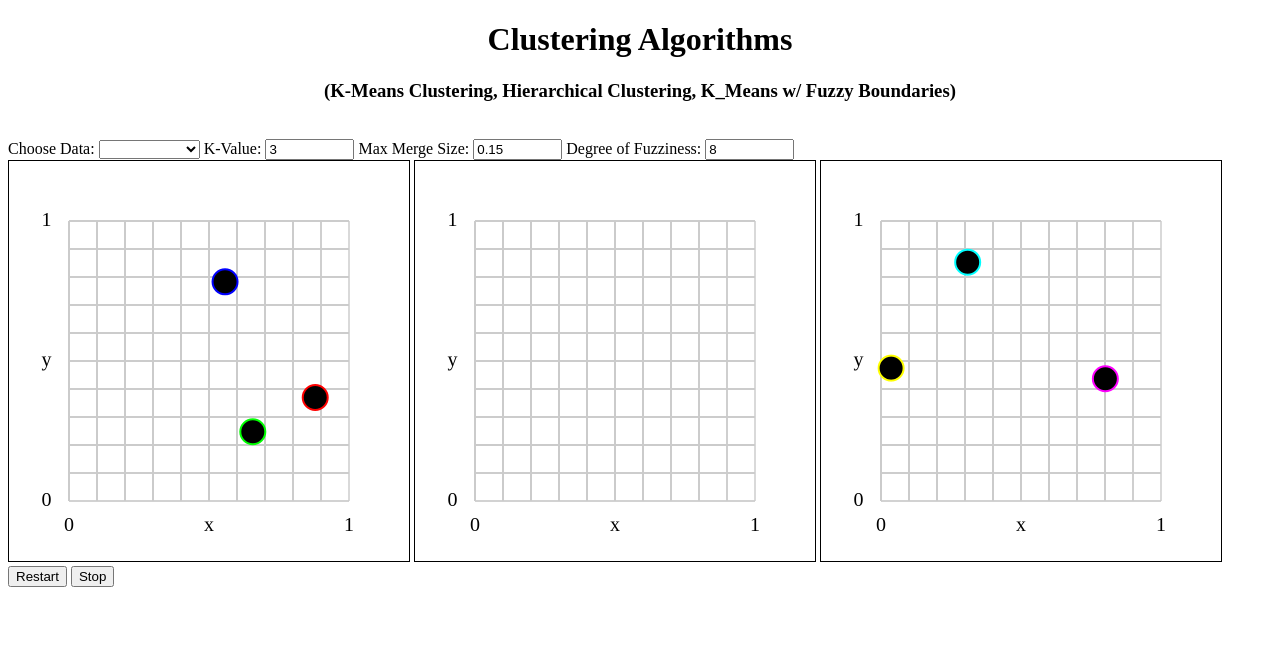
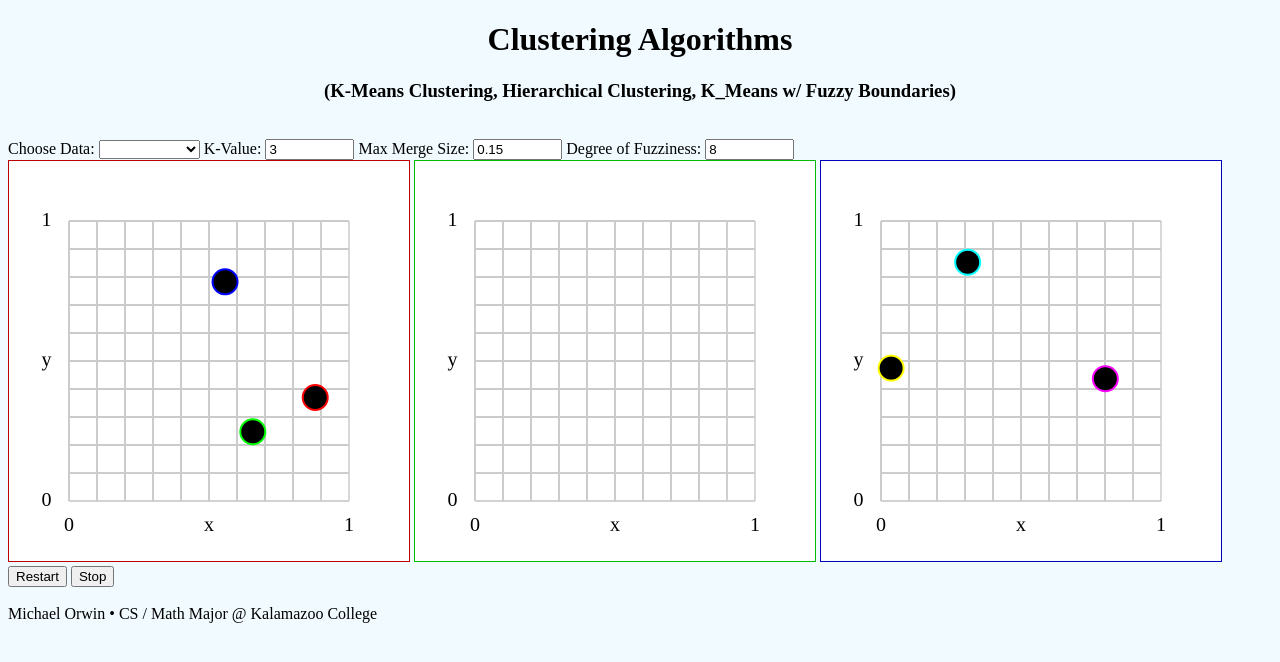
Before and after one commit to jetstream5500/Clustering, a plain HTML site: page Version 0.4/index.html in a window 1280 px wide. Both pictures are taken after a click on the button "Restart". Drawn offline with nearby package versions, Linux system fonts and the light colour scheme.

Commit message:
Clean-Up / Pretty
- Basically just cleaned up.  Added my name and school to the bottom.
Changed the background color and turned clearRect to fillRect (white)

```diff
--- a/Version 0.4/dataLoading.js
+++ b/Version 0.4/dataLoading.js
@@ -132,7 +132,9 @@ function normalizeData(dataset) {
 function clearCanvas(canvasName) {
 	var canvas = document.getElementById(canvasName);
 	var ctx = canvas.getContext('2d');
-	ctx.clearRect(0, 0, canvas.width, canvas.height);
+	ctx.fillStyle="#FFFFFF";
+	ctx.fillRect(0,0,canvas.width,canvas.height)
+	//ctx.clearRect(0, 0, canvas.width, canvas.height);
 	ctx.beginPath();
 	ctx.lineWidth="3";
 	ctx.strokeStyle="#CCCCCC"; // Green path
--- a/Version 0.4/index.html
+++ b/Version 0.4/index.html
@@ -9,7 +9,7 @@
 		<!--<link href='http://fonts.googleapis.com/css?family=Noto+Sans' rel='stylesheet' type='text/css'>-->
 		<!-- <link href='responsiveDemoStyle3.css' rel='stylesheet' type='text/css'> -->
 	</head>
-	<body>
+	<body style="background-color:#F0FAFF">
 		<!--CONTENT-->
 		<center>
 			<h1> Clustering Algorithms </h1>
@@ -41,12 +41,16 @@
 			</select>
 		</span>
 		<br>
-		<canvas id="canvas0" width="800" height="800" style="width:400px;height:400px;border:solid 1px black"></canvas>
-		<canvas id="canvas1" width="800" height="800" style="width:400px;height:400px;border:solid 1px black"></canvas>
-		<canvas id="canvas2" width="800" height="800" style="width:400px;height:400px;border:solid 1px black"></canvas>
+		<canvas id="canvas0" width="800" height="800" style="width:400px;height:400px;border:solid 1px #BB0000"></canvas>
+		<canvas id="canvas1" width="800" height="800" style="width:400px;height:400px;border:solid 1px #00BB00"></canvas>
+		<canvas id="canvas2" width="800" height="800" style="width:400px;height:400px;border:solid 1px #0000BB"></canvas>
 		<br>
 		<button onclick="run()">Restart</button>
 		<button onclick="stop()">Stop</button>
+		<br>
+		<br>
+		<!--<canvas id="timeGraph" width="2400" height="300" style="width:1200px;height:150px;border:solid 1px black"></canvas>-->
+		Michael Orwin • CS / Math Major @ Kalamazoo College
 		<!--SCRIPTS-->
 		<script src="https://ajax.googleapis.com/ajax/libs/jquery/3.2.1/jquery.min.js"></script>
 		<script src="dataLoading.js"></script>
```
